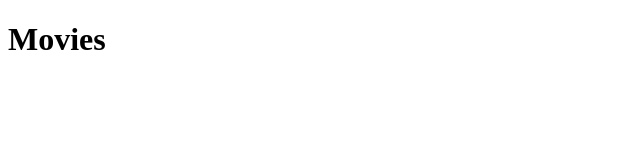
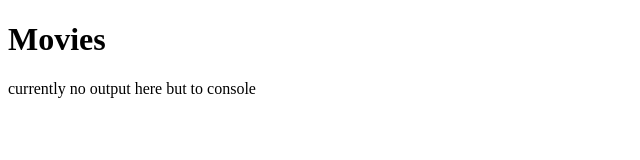
Before and after one commit to pstackebrandt/movie-creator, a website: page index.html in a window 1280 px wide. Shown: the whole page, without its empty margins (0-640 px from the left). Drawn offline with Linux system fonts and the light colour scheme.

Commit message:
add comment

```diff
--- a/index.html
+++ b/index.html
@@ -60,6 +60,7 @@
         <h1>
             Movies
         </h1>
+        <p>currently no output here but to console</p>
     </main>
 </body>
 
```
